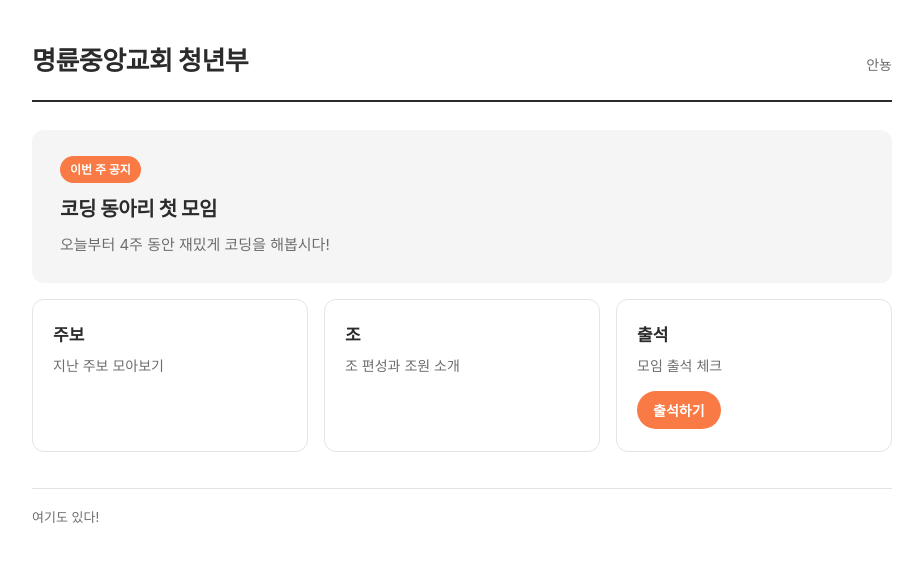
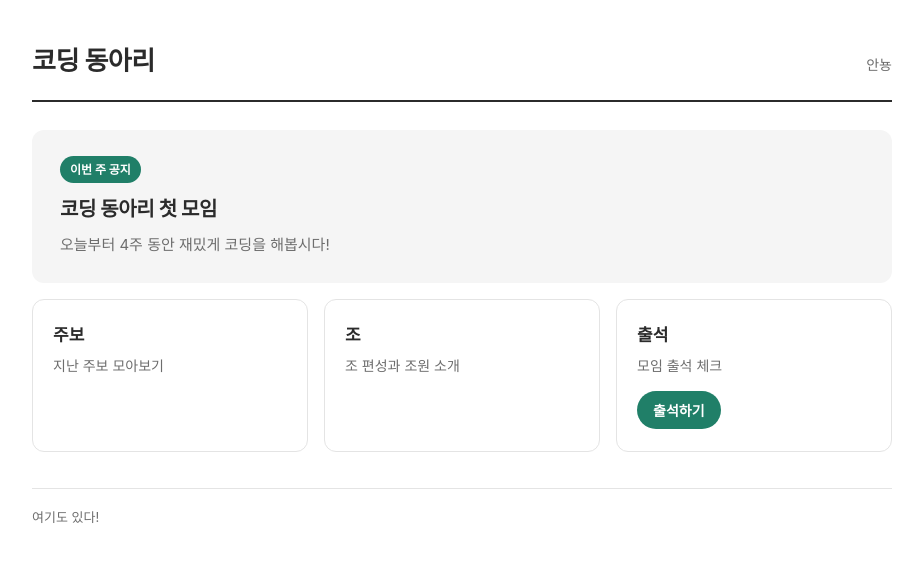
Before and after one commit to sarangchoi11/project-100, a plain HTML site: page index_1.html in a window 1280 px wide. Shown: the whole page, without its empty margins (178-1101 px from the left). Drawn offline with Linux system fonts and the light colour scheme.

```diff
--- a/index_1.css
+++ b/index_1.css
@@ -7,7 +7,7 @@
   --gray:   #6d6d6d;   /* 흐린 글씨색 */
   --line:   #e4e4e4;   /* 선 색 */
   --wash:   #f5f5f5;   /* 연한 배경 */
-  --accent: #fa7a45;   /* 포인트 색 ← 여기 바꿔보세요 */
+  --accent: #207f68;   /* 포인트 색 ← 여기 바꿔보세요 */
 }
 
 body {
--- a/index_1.html
+++ b/index_1.html
@@ -11,7 +11,7 @@
   <div class="wrap">
 
     <header>
-      <h1>명륜중앙교회 청년부</h1>
+      <h1>코딩 동아리</h1>
       <span class="date">안뇽</span>
     </header>
 
```
